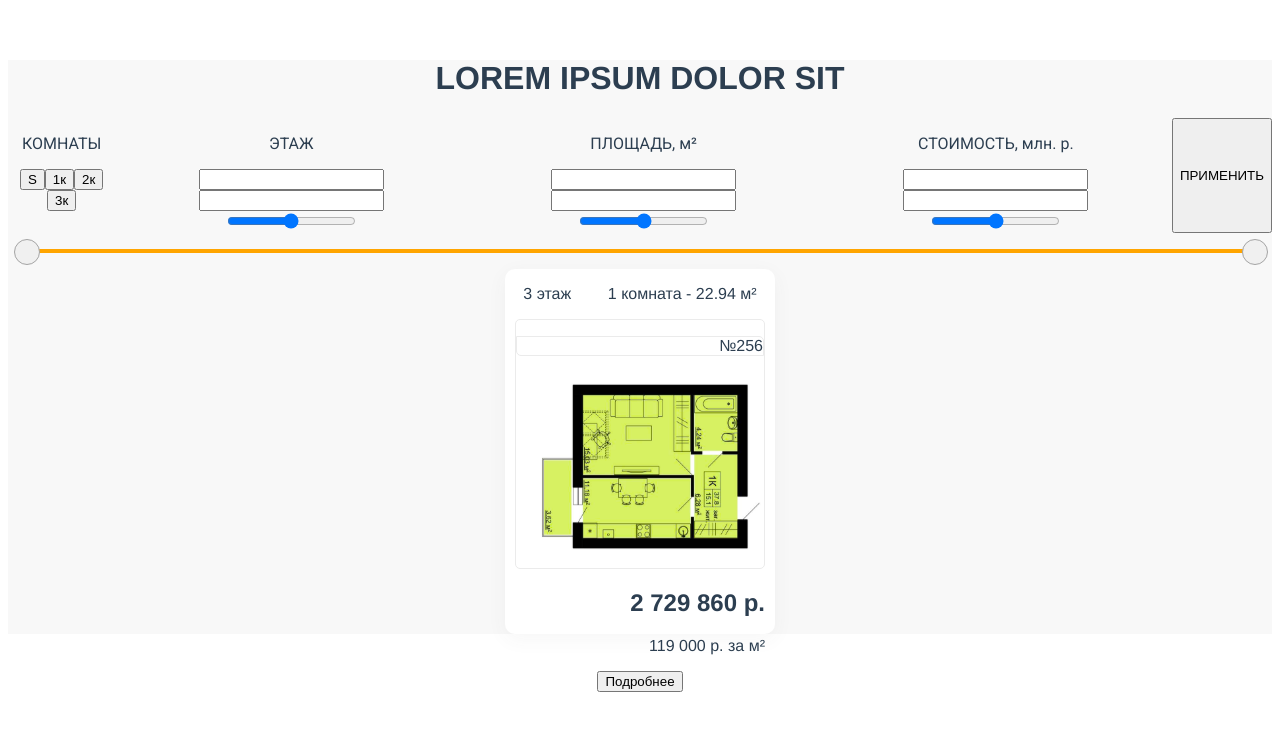
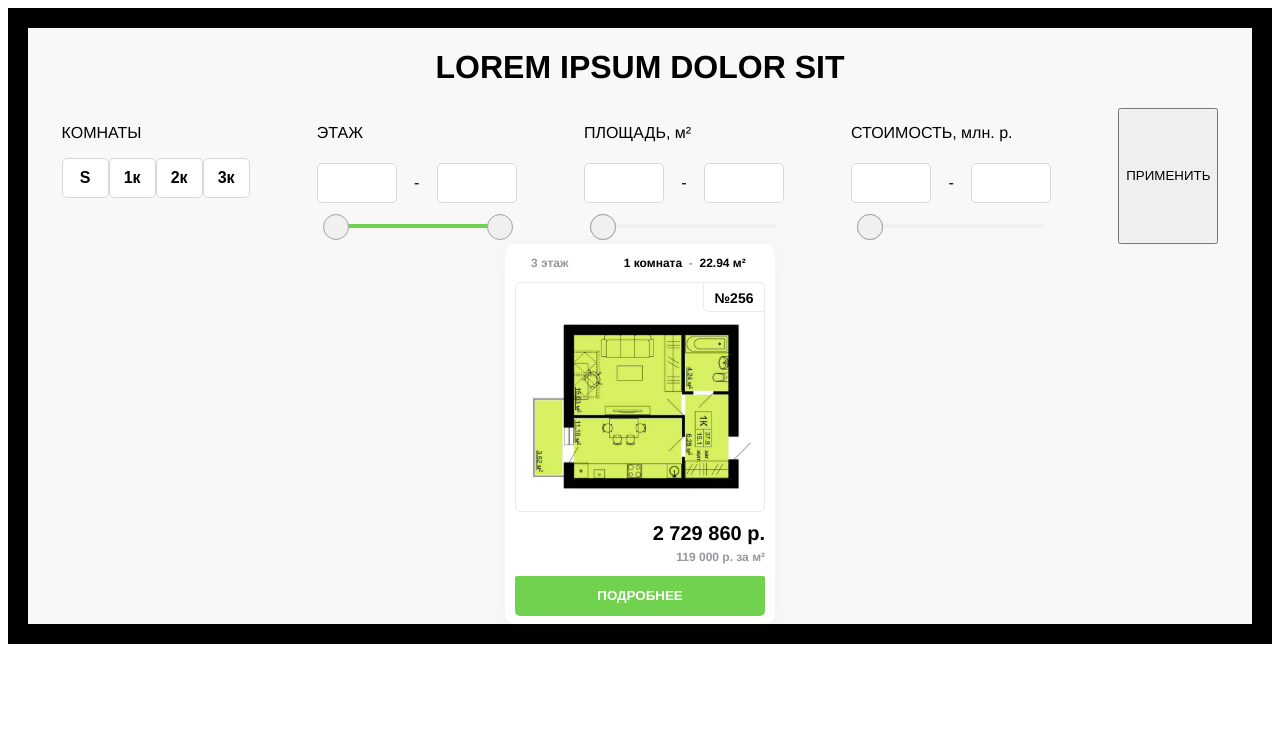
Before and after one commit to Nekishmyakish/apartments, a Vue app: page / in a window 1280 px wide. Shown: the top 730 px of the page. Built offline with nearby package versions, Linux system fonts and the light colour scheme.

Commit message:
flexboxes in process

```diff
--- a/src/App.vue
+++ b/src/App.vue
@@ -1,12 +1,7 @@
 <template>
   <div id="app">
     <Header />
-    <Content
-      ::min="min"
-      :max="max"
-      @update:min="(value) => (min = value)"
-      @update:max="(value) => (max = value)"
-    ></Content>
+    <Parameters />
     <AppartmentCard />
   </div>
 </template>
@@ -18,21 +13,20 @@
   -webkit-font-smoothing: antialiased;
   -moz-osx-font-smoothing: grayscale;
   text-align: center;
-  color: #2c3e50;
-  margin-top: 60px;
+  border: 20px solid black;
 }
 </style>
 
 <script>
-import Header from "./components/Header";
-import Content from "./components/Content";
+import Header from "./components/Header"
+import Parameters from "./components/Parameters";
 import AppartmentCard from "./components/AppartmentCard";
 
 export default {
   name: "App",
   components: {
     Header,
-    Content,
+    Parameters,
     AppartmentCard,
   },
 };
--- a/src/components/AppartmentCard.vue
+++ b/src/components/AppartmentCard.vue
@@ -1,8 +1,11 @@
 <template>
   <div class="container">
     <div class="appartmentCard__header">
-      <p>3 этаж</p>
-      <p>1 комната - 22.94 м&sup2;</p>
+      <p class="appartmentCard__header-floor">3 этаж</p>
+      <p class="appartmentCard__header-room">
+        1 комната <span class="appartmentCard__header-dash"> - </span> 22.94
+        м&sup2;
+      </p>
     </div>
     <div class="appartmentCard__content">
       <p class="appartmentCard__content-flatNumber">№256</p>
@@ -43,12 +46,12 @@
       </svg>
     </div>
     <div class="appartmentCard__price">
-      <h2>2 729 860 р.</h2>
-      <p>119 000 р. за м&sup2;</p>
+      <p class="appartmentCard__price-full">2 729 860 р.</p>
+      <p class="appartmentCard__price-meter">119 000 р. за м&sup2;</p>
     </div>
-    <div class="appartmentCard__button">
-      <button>
-        Подробнее
+    <div>
+      <button class="appartmentCard__button">
+        ПОДРОБНЕЕ
       </button>
     </div>
   </div>
@@ -57,42 +60,82 @@
 <style scoped>
 .container {
   width: 270px;
-  height: 365px;
+  height: 380px;
   background: #ffffff;
   margin-left: auto;
   margin-right: auto;
   box-shadow: 0px 5px 20px rgba(86, 86, 86, 0.05);
   border-radius: 10px;
-}
-
-.appartmentCard__content {
-  width: 250px;
-  height: 250px;
-  text-align: right;
-  border: 1px solid #ebebeb;
-  box-sizing: border-box;
-  border-radius: 5px;
-  margin-left: auto;
-  margin-right: auto;
-}
-
-.appartmentCard__content-flatNumber {
-  /* width: 62px;
-  height: 30px; */
-  border: 1px solid #ebebeb;
-  box-sizing: border-box;
-  border-radius: 0px 5px;
+  font-weight: bold;
 }
 
 .appartmentCard__header {
   display: flex;
   justify-content: space-around;
+  font-size: 12px;
+}
+
+.appartmentCard__header-floor,
+.appartmentCard__header-dash {
+  color: #2c323a;
+  opacity: 0.5;
+}
+
+.appartmentCard__header-room {
+  white-space: pre;
+}
+
+.appartmentCard__content {
+  width: 250px;
+  height: 230px;
+  border: 1px solid #ebebeb;
+  box-sizing: border-box;
+  border-radius: 5px;
+  margin: auto;
+  font-size: 14px;
+}
+
+.appartmentCard__content-flatNumber {
+  width: 62px;
+  height: 30px;
+  line-height: 30px;
+  margin-left: 187px;
+  margin-top: -1px;
+  margin-bottom: 0;
+  border: 1px solid #ebebeb;
+  box-sizing: border-box;
+  border-radius: 0px 5px;
 }
 
 .appartmentCard__price {
   text-align: right;
   margin-right: 10px;
 }
+
+.appartmentCard__price-full {
+  font-size: 20px;
+  margin-top: 10px;
+  margin-bottom: 0;
+}
+
+.appartmentCard__price-meter {
+  font-size: 12px;
+  margin-top: 5px;
+  color: #2c323a;
+  opacity: 0.5;
+}
+
+.appartmentCard__button {
+  margin: auto;
+  width: 250px;
+  height: 40px;
+  color: #ffffff;
+  font-weight: bold;
+  background: #70d24e;
+  border: none;
+  border-radius: 2px 2px 5px 5px;
+  outline: none;
+}
 </style>
 
 <script>
--- a/src/components/Header.vue
+++ b/src/components/Header.vue
@@ -1,50 +1,10 @@
 <template>
-  <div class="container">
+  <div>
     <h1>LOREM IPSUM DOLOR SIT</h1>
-    <div class="header__buttons">
-      <div class="header__buttons-rooms">
-        <p>КОМНАТЫ</p>
-        <button>S</button>
-        <button>1к</button>
-        <button>2к</button>
-        <button>3к</button>
-      </div>
-      <div class="header__buttons-floor">
-        <p>ЭТАЖ</p>
-        <input type="text" />
-        <input type="text" />
-        <div class="header__buttons-floor-range">
-          <input type="range" />
-        </div>
-      </div>
-      <div class="header__buttons-space">
-        <p>ПЛОЩАДЬ, м&sup2;</p>
-        <input type="text" />
-        <input type="text" />
-        <div class="header__buttons-space-range">
-          <input type="range" />
-        </div>
-      </div>
-      <div class="header__buttons-cost">
-        <p>СТОИМОСТЬ, млн. р.</p>
-        <input type="text" />
-        <input type="text" />
-        <div class="header__buttons-cost-range">
-          <input type="range" />
-        </div>
-      </div>
-      <button>ПРИМЕНИТЬ</button>
-    </div>
   </div>
 </template>
 
-<style scoped>
-.header__buttons {
-  display: flex;
-  justify-content: space-around;
-  font-family: roboto;
-}
-</style>
+<style scoped></style>
 
 <script>
 export default {};
--- /dev/null
+++ b/src/components/Parameters.vue
@@ -0,0 +1,100 @@
+<template>
+  <div class="container">
+    <div class="parameters__buttons">
+      <div>
+        <p>КОМНАТЫ</p>
+        <div>
+          <button class="parameters__buttons-rooms">S</button>
+          <button class="parameters__buttons-rooms_1k">1к</button>
+          <button class="parameters__buttons-rooms_2k">2к</button>
+          <button class="parameters__buttons-rooms">3к</button>
+        </div>
+      </div>
+      <div>
+        <p>ЭТАЖ</p>
+        <div class="parameters__info">
+          <input type="text" class="parameters__input" />
+          <p>-</p>
+          <input type="text" class="parameters__input" />
+        </div>
+        <Slider />
+      </div>
+      <div>
+        <p>ПЛОЩАДЬ, м&sup2;</p>
+        <div class="parameters__info">
+          <input type="text" class="parameters__input" />
+          <p>-</p>
+          <input type="text" class="parameters__input" />
+        </div>
+        <Slider />
+      </div>
+      <div>
+        <p>СТОИМОСТЬ, млн. р.</p>
+        <div class="parameters__info">
+          <input type="text" class="parameters__input" />
+          <p>-</p>
+          <input type="text" class="parameters__input" />
+        </div>
+        <Slider />
+      </div>
+      <button>ПРИМЕНИТЬ</button>
+    </div>
+  </div>
+</template>
+
+<style scoped>
+.parameters__buttons {
+  text-align: left;
+  display: flex;
+  justify-content: space-around;
+}
+
+.parameters__buttons-rooms,
+.parameters__buttons-rooms_1k,
+.parameters__buttons-rooms_2k {
+  font-weight: bold;
+  font-size: 16px;
+  width: 47px;
+  height: 40px;
+  background: #ffffff;
+  border: 1px solid #d8d8d8;
+  box-sizing: border-box;
+  border-radius: 5px;
+}
+
+/* .parameters__buttons-rooms_1k {
+  margin-left: 5px;
+  margin-right: 2.5px;
+}
+
+.parameters__buttons-rooms_2k {
+  margin-left: 2.5px;
+  margin-right: 5px;
+} */
+
+.parameters__info {
+  display: flex;
+  justify-content: space-between;
+  align-items: center;
+}
+.parameters__input {
+  font-size: 16px;
+  width: 80px;
+  height: 40px;
+  background: #ffffff;
+  border: 1px solid #d8d8d8;
+  box-sizing: border-box;
+  border-radius: 5px;
+  outline: none;
+}
+</style>
+
+<script>
+import Slider from "./Slider";
+
+export default {
+  components: {
+    Slider,
+  },
+};
+</script>
--- a/src/components/Content.vue
+++ b/src/components/Slider.vue
@@ -71,7 +71,7 @@ export default {
   display: block;
   position: relative;
   height: 36px;
-  width: 100%;
+  width: 200px;
   -webkit-user-select: none;
   -moz-user-select: none;
   -ms-user-select: none;
@@ -104,7 +104,7 @@ export default {
   -moz-box-sizing: border-box;
   box-sizing: border-box;
   position: absolute;
-  width: calc(100% - 36px);
+  width: 175px;
   left: 18px;
   top: 16px;
   height: 4px;
@@ -117,6 +117,6 @@ export default {
   display: block;
   height: 100%;
   width: 0%;
-  background: orange;
+  background: #70d24e;
 }
 </style>
```
